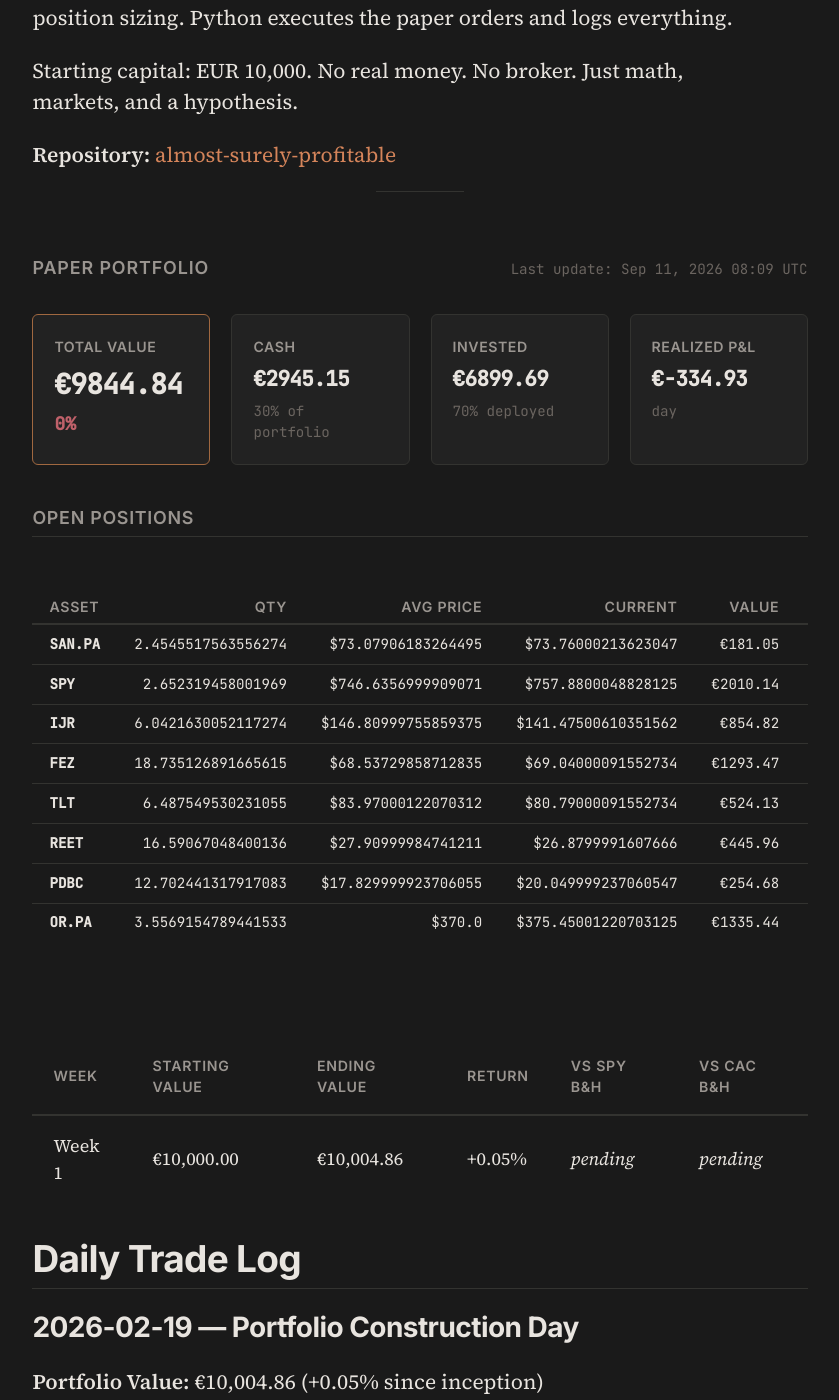
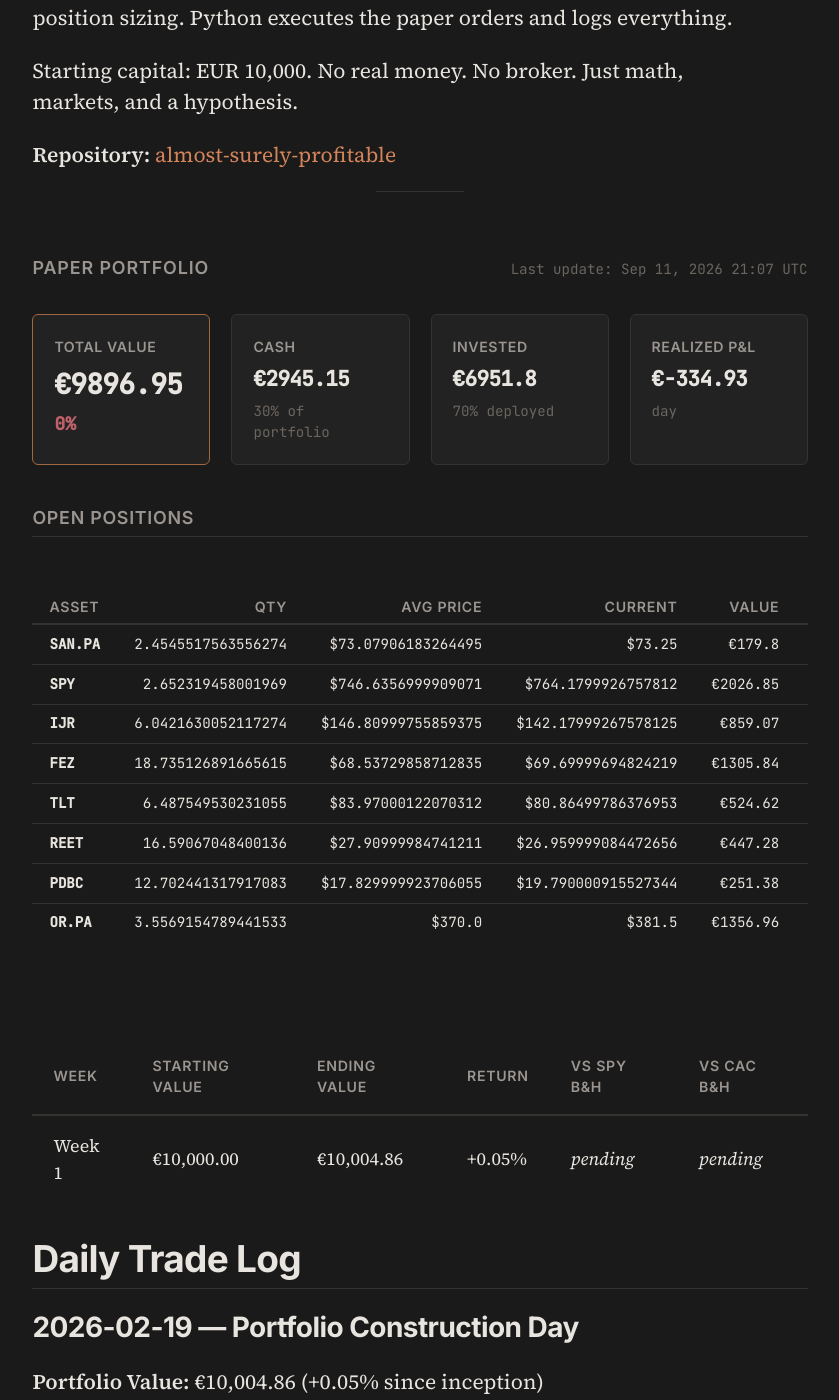
Before and after one commit to Alm0stSurely/alm0stsurely.github.io, a Jekyll site: the page built from trading.md, in a window 1280 px wide and 1400 px high, scrolled down 854 px. Shown: the whole window, without its empty margins (220-1059 px from the left). Built offline with Jekyll 4.4.1, drawn with Linux system fonts in a browser that asks for light colours.

```diff
--- a/_data/portfolio.json
+++ b/_data/portfolio.json
@@ -5,77 +5,77 @@
   {
    "quantity": 2.4545517563556274,
    "avg_price": 73.07906183264495,
-      "current_price": 73.76000213623047,
+   "current_price": 73.25,
    "ticker": "SAN.PA",
-      "market_value": 181.04774279227934,
-      "unrealized_pnl": 1.6714032181391612,
-      "unrealized_pnl_pct": 0.009317857762664031
+   "market_value": 179.79591615304972,
+   "unrealized_pnl": 0.419576578909556,
+   "unrealized_pnl_pct": 0.002339085410627057
   },
   {
    "quantity": 2.652319458001969,
    "avg_price": 746.6356999909071,
-      "current_price": 757.8800048828125,
+   "current_price": 764.1799926757812,
    "ticker": "SPY",
-      "market_value": 2010.139883781311,
-      "unrealized_pnl": 29.82348865650731,
-      "unrealized_pnl_pct": 0.015059961493995393
+   "market_value": 2026.849463989777,
+   "unrealized_pnl": 46.5330688649733,
+   "unrealized_pnl_pct": 0.023497795089476442
   },
   {
    "quantity": 6.0421630052117274,
    "avg_price": 146.80999755859375,
-      "current_price": 141.47500610351562,
+   "current_price": 142.17999267578125,
    "ticker": "IJR",
-      "market_value": 854.8150480407654,
-      "unrealized_pnl": -32.23488800299373,
-      "unrealized_pnl_pct": -0.03633942881137139
+   "market_value": 859.0746918268799,
+   "unrealized_pnl": -27.975244216879332,
+   "unrealized_pnl_pct": -0.03153739499903338
   },
   {
    "quantity": 18.735126891665615,
    "avg_price": 68.53729858712835,
-      "current_price": 69.04000091552734,
+   "current_price": 69.69999694824219,
    "ticker": "FEZ",
-      "market_value": 1293.4731777531151,
-      "unrealized_pnl": 9.418191911290952,
-      "unrealized_pnl_pct": 0.007334726328029016
+   "market_value": 1305.8382871740234,
+   "unrealized_pnl": 21.783301332199244,
+   "unrealized_pnl_pct": 0.01696446146962947
   },
   {
    "quantity": 6.487549530231055,
    "avg_price": 83.97000122070312,
-      "current_price": 80.79000091552734,
+   "current_price": 80.86499786376953,
    "ticker": "TLT",
-      "market_value": 524.129132486896,
-      "unrealized_pnl": -20.63040948597775,
-      "unrealized_pnl_pct": -0.037870671179551445
+   "market_value": 524.6156789032333,
+   "unrealized_pnl": -20.14386306964036,
+   "unrealized_pnl_pct": -0.03697753140163156
   },
   {
    "quantity": 16.59067048400136,
    "avg_price": 27.90999984741211,
-      "current_price": 26.8799991607666,
+   "current_price": 26.959999084472656,
    "ticker": "REET",
-      "market_value": 445.9572086865118,
-      "unrealized_pnl": -17.08840199043076,
-      "unrealized_pnl_pct": -0.03690436016756239
+   "market_value": 447.2844610594642,
+   "unrealized_pnl": -15.761149617478338,
+   "unrealized_pnl_pct": -0.03403800674071084
   },
   {
    "quantity": 12.702441317917083,
    "avg_price": 17.829999923706055,
-      "current_price": 20.049999237060547,
+   "current_price": 19.790000915527344,
    "ticker": "PDBC",
-      "market_value": 254.68393873304387,
-      "unrealized_pnl": 28.199411003701655,
-      "unrealized_pnl_pct": 0.12450921608826648
+   "market_value": 251.38132531101144,
+   "unrealized_pnl": 24.896797581669205,
+   "unrealized_pnl_pct": 0.10992714527246576
   },
   {
    "quantity": 3.5569154789441533,
    "avg_price": 370.0,
-      "current_price": 375.45001220703125,
+   "current_price": 381.5,
    "ticker": "OR.PA",
-      "market_value": 1335.4439599889608,
-      "unrealized_pnl": 19.38523277962404,
-      "unrealized_pnl_pct": 0.01472976272170608
+   "market_value": 1356.9632552171945,
+   "unrealized_pnl": 40.904528007857834,
+   "unrealized_pnl_pct": 0.03108108108108114
   }
  ],
-  "last_updated": "2026-09-11T08:09:03.875527",
-  "total_value": 9844.837604180933,
-  "positions_value": 6899.690092262884
+ "last_updated": "2026-09-11T21:07:05.926089",
+ "total_value": 9896.950591552682,
+ "positions_value": 6951.803079634634
 }
```
Also changed, not shown: _trading_analysis.md (+34 -45 lines). Lines whose indentation alone changed are shown as unchanged.
